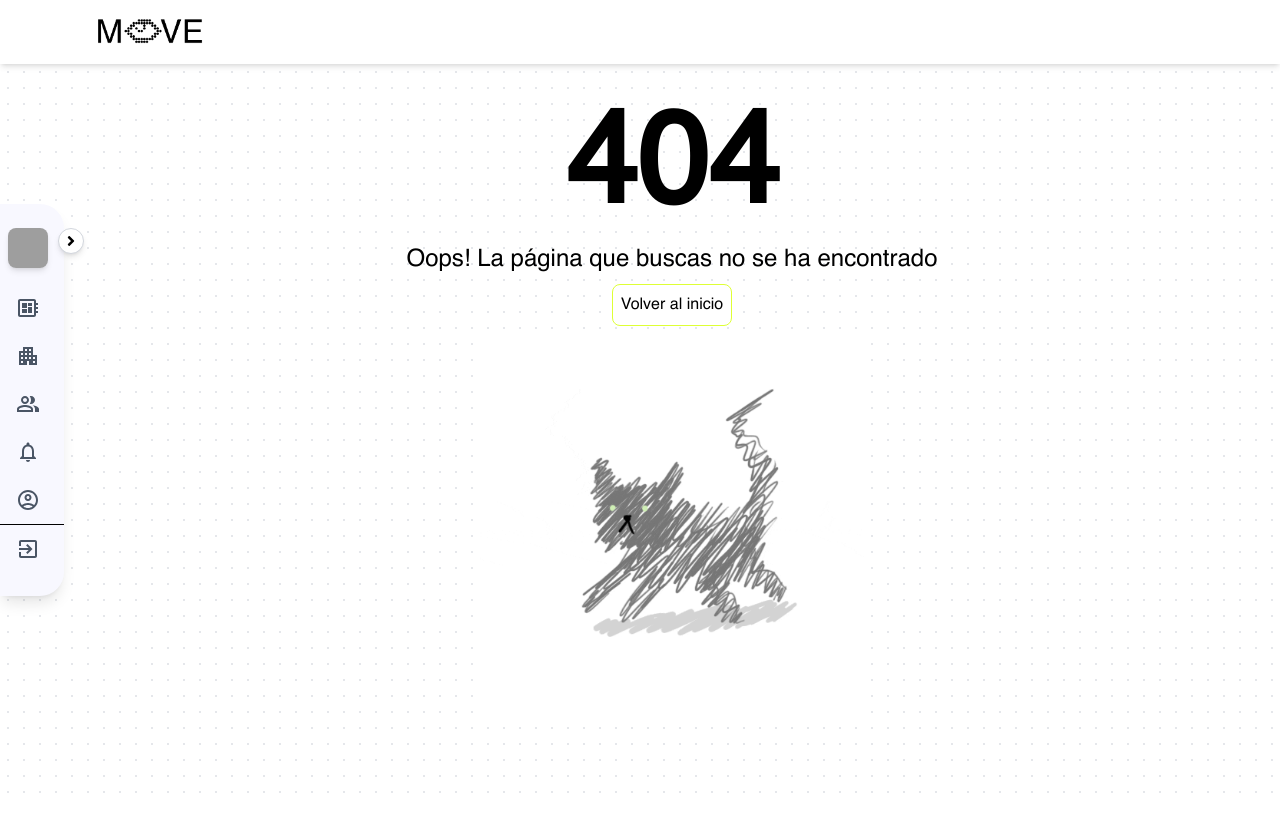
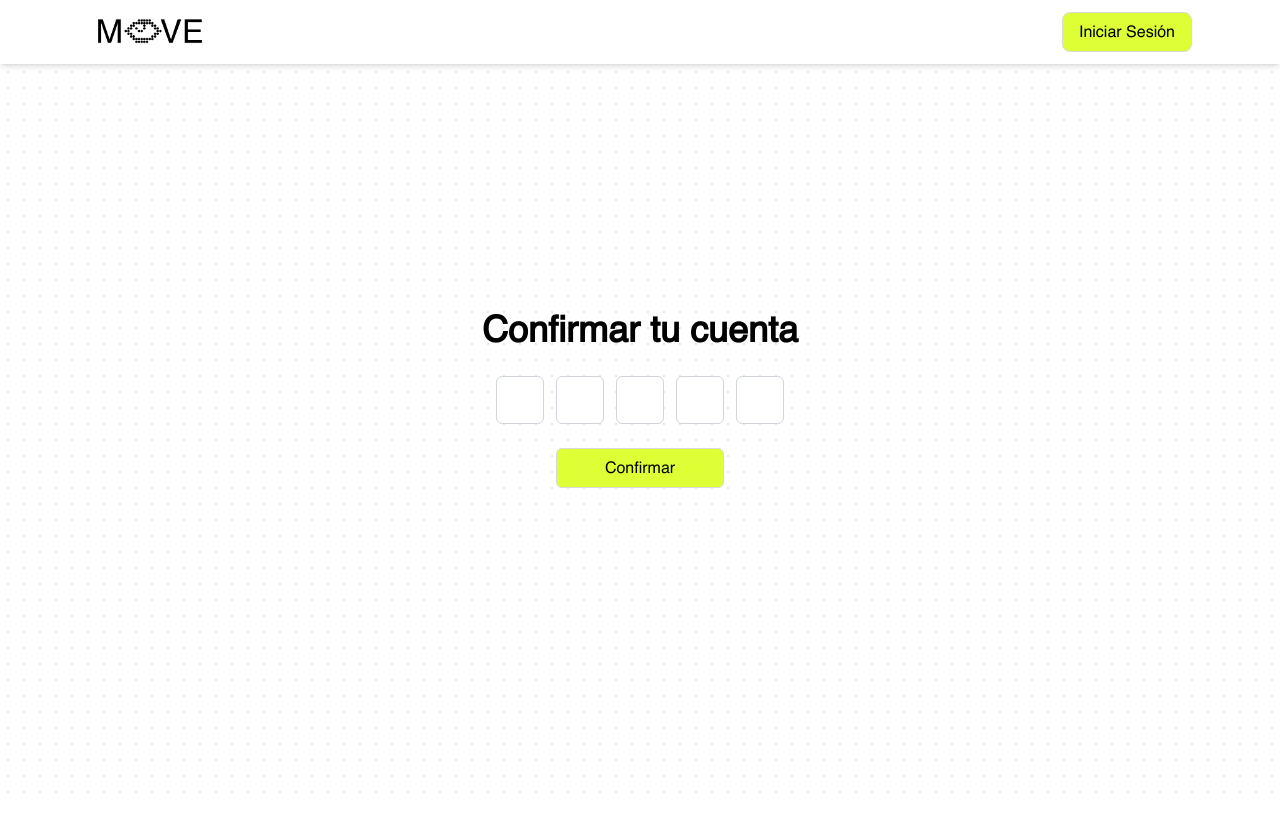
Before and after one commit to AndresilloDev/MOVE-Web, a React (Vite) app: page /recover-password in a window 1280 px wide. Before the commit this address had no page. Shown: the top 832 px of the page. Built offline with nearby package versions, Linux system fonts and the light colour scheme; grey boxes are pictures that could not be loaded.

Commit message:
fix: Arreglado estilos en los Recover y funcionalidades extra esteticas

```diff
--- a/src/components/layout/Header.jsx
+++ b/src/components/layout/Header.jsx
@@ -16,8 +16,7 @@ const Header = ({ isLoggedIn }) => {
                     <ButtonBox
                         text="Iniciar Sesión"
                         to="/login"
-                        height="36px"
-                        smHeight="40px"
+                        height="40px"
                         borderRadius="lg"
                     />
                 )}
--- a/src/pages/ChangePasswordRecoverPage/index.jsx
+++ b/src/pages/ChangePasswordRecoverPage/index.jsx
@@ -1,37 +1,49 @@
-import React, { useState } from "react";
-import { FaTimes } from "react-icons/fa";
+import React, { useState, useRef } from "react";
+import ButtonBox from "../../components/ui/ButtonBox";
 
 const ChangePasswordRecoverPage = () => {
     const [code, setCode] = useState(["", "", "", "", ""]);
+    const inputRefs = useRef([]);
+
+    const handleChange = (index, value) => {
+        if (!/^[a-zA-Z0-9]?$/.test(value)) return;
+
+        const newCode = [...code];
+        newCode[index] = value;
+        setCode(newCode);
+
+        if (value && index < code.length - 1) {
+            inputRefs.current[index + 1]?.focus();
+        }
+    };
+
+    const handleKeyDown = (index, e) => {
+        if (e.key === "Backspace" && !code[index] && index > 0) {
+            inputRefs.current[index - 1]?.focus();
+        }
+    };
 
     return (
-        <div className="relative w-full min-h-screen bg-[radial-gradient(circle, #737373 10%, transparent 10%)]">
-            <div className="absolute inset-0 bg-[url('/path/to/your/background-image.png')] bg-cover bg-center"></div>
-            <div className="relative z-10 flex items-center justify-center min-h-screen">
-                <div className="p-6 bg-white shadow-lg rounded-lg flex flex-col items-center w-96">
-                    <h2 className="text-xl font-bold mb-6 text-center text-black">Confirmar tu cuenta</h2>
-                    <div className="flex space-x-2 mb-6">
+        <div className="flex flex-col items-center justify-center min-h-screen mt-[-10vh]">
+            <div className="p-6 flex flex-col items-center w-96">
+                <h2 className="text-3xl sm:text-4xl font-bold mb-6 text-center text-black">Confirmar tu cuenta</h2>
+                <div className="flex space-x-3 mb-6">
                     {code.map((digit, index) => (
                         <input
                             key={index}
-                                className="border border-gray-300 rounded-lg w-12 h-12 text-center"
+                            ref={(el) => (inputRefs.current[index] = el)}
+                            className={`h-12 w-12 text-center text-lg text-black bg-white border border-opacity-50 rounded-md outline-none transition duration-200 ${
+                                code[index] ? "border-black" : "border-gray-300"
+                            }`}
                             maxLength={1}
                             type="text"
                             value={digit}
-                                onChange={(e) => {
-                                    const newCode = [...code];
-                                    newCode[index] = e.target.value;
-                                    setCode(newCode);
-                                }}
+                            onChange={(e) => handleChange(index, e.target.value)}
+                            onKeyDown={(e) => handleKeyDown(index, e)}
                         />
                     ))}
                 </div>
-                    <button
-                        className="bg-action-primary hover:bg-action-hover text-black font-bold py-2 px-6 rounded-lg border border-gray-400 w-4/5"
-                    >
-                        Confirmar
-                    </button>
-                </div>
+                <ButtonBox text="Confirmar" width="50%" height="40px" onClick={() => console.log("Código ingresado:", code.join(""))} />
             </div>
         </div>
     );
--- a/src/pages/LoginPage/index.jsx
+++ b/src/pages/LoginPage/index.jsx
@@ -4,18 +4,16 @@ import ButtonBox from "../../components/ui/ButtonBox";
 
 export default function LoginPage() {
     return (
-        <div className="absolute inset-0 -z-10 h-full w-full bg-white bg-[radial-gradient(#e5e7eb_1px,transparent_1px)] [background-size:16px_16px]">
-            <Header isLoggedIn={false} />
+        <div className="flex flex-col justify-center items-center min-h-screen px-4 sm:px-8 mt-[-10vh]">
+            <h1 className="text-3xl font-semibold text-black text-center sm:text-4xl">
+                Inicia sesión en <span className="font-bold">MOVE</span>
+            </h1>
 
-            <div className="flex flex-col justify-center items-center h-5/6 space-y-6 px-4 sm:px-8">
-                <h1 className="text-3xl font-semibold text-black text-center sm:text-4xl">Inicia sesión en <span className="font-bold">MOVE</span></h1>
-
-                <div className="flex flex-col space-y-4 justify-center items-center w-full max-w-xs sm:max-w-md lg:max-w-2md">
-                    <InputBox type="email" label="Correo electrónico" translateX="-1.25rem" />
-                    <InputBox type="password" label="Contraseña" translateX="-1rem"/>
-                    <a href="#" className="text-sm text-black underline self-end">Olvide mi Contraseña</a>
-                    <ButtonBox text="Inicia Sesión" width="100%" height="40px" onClick={() => console.log("Acción ejecutada")} />
-                </div>
+            <div className="flex flex-col space-y-4 justify-center items-center w-full max-w-xs sm:max-w-md lg:max-w-2md mt-6">
+                <InputBox type="email" label="Correo electrónico" translateX="-1.25rem" />
+                <InputBox type="password" label="Contraseña" translateX="-1rem" />
+                <a href="/recover-account" className="text-sm text-black underline self-end">Olvidé mi Contraseña</a>
+                <ButtonBox text="Inicia Sesión" width="100%" height="40px" onClick={() => console.log("Acción ejecutada")} />
             </div>
         </div>
     );
--- a/src/pages/RecoverAccountPage/index.jsx
+++ b/src/pages/RecoverAccountPage/index.jsx
@@ -1,9 +1,16 @@
-const RecoverAccountPage = () => {
+import InputBox from "../../components/ui/InputBox";
+import ButtonBox from "../../components/ui/ButtonBox";
+
+export default function RecoverAccountPage() {
     return (
-        <div>
-            <h1>Notificación seleccionada</h1>
+        <div className="flex flex-col justify-center items-center min-h-screen px-4 sm:px-8 mt-[-10vh]">
+            <h1 className="text-3xl font-semibold text-black text-center sm:text-4xl">Recupera tu Cuenta</h1>
+
+            <div className="flex flex-col space-y-4 justify-center items-center w-full max-w-xs sm:max-w-md lg:max-w-2md mt-6">
+                <InputBox type="email" label="Correo electrónico" translateX="-1.25rem" />
+                <a href="/login" className="text-sm text-black underline self-end">Ya tengo una cuenta</a>
+                <ButtonBox text="Enviar Código" width="100%" height="40px" onClick={() => console.log("Acción ejecutada")} />
+            </div>
         </div>
     );
 }
-
-export default RecoverAccountPage;
--- a/src/routes/Router.jsx
+++ b/src/routes/Router.jsx
@@ -24,7 +24,7 @@ import SelectedNotificationPage from "../pages/SelectedNotificationPage";
 import NotFoundPage from "../pages/404Page";
 
 export const AppRouter = () => {
-    const [isLoggedIn, setIsLoggedIn] = useState(true);
+    const [isLoggedIn, setIsLoggedIn] = useState(false);
 
     return (
         <Routes>
```
Lines whose indentation alone changed are shown as unchanged.
